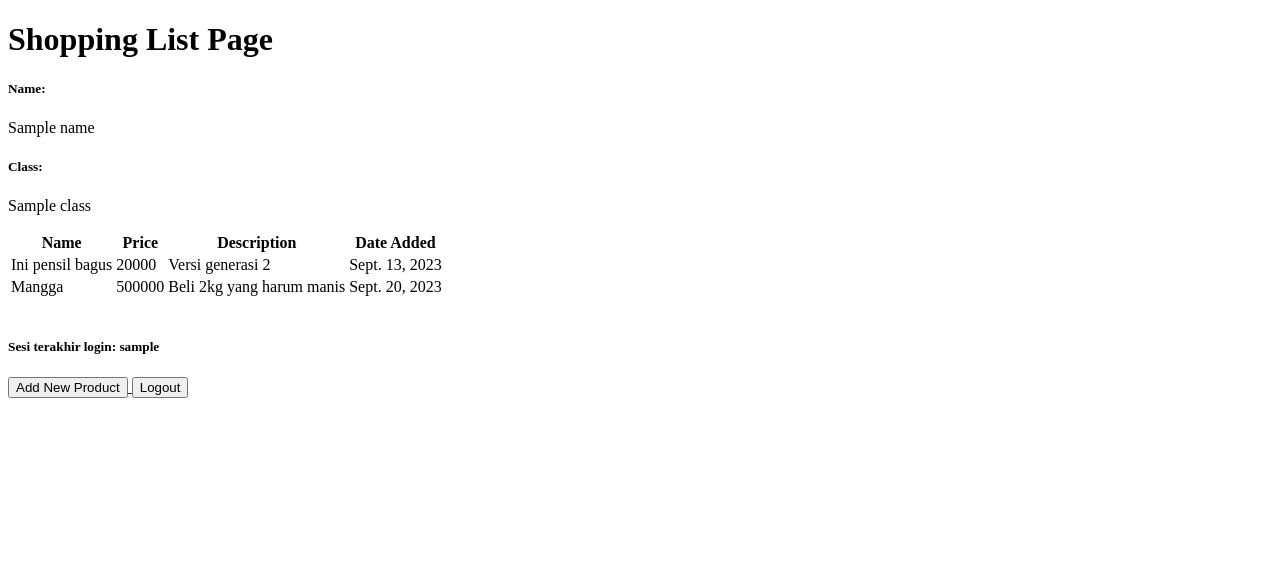
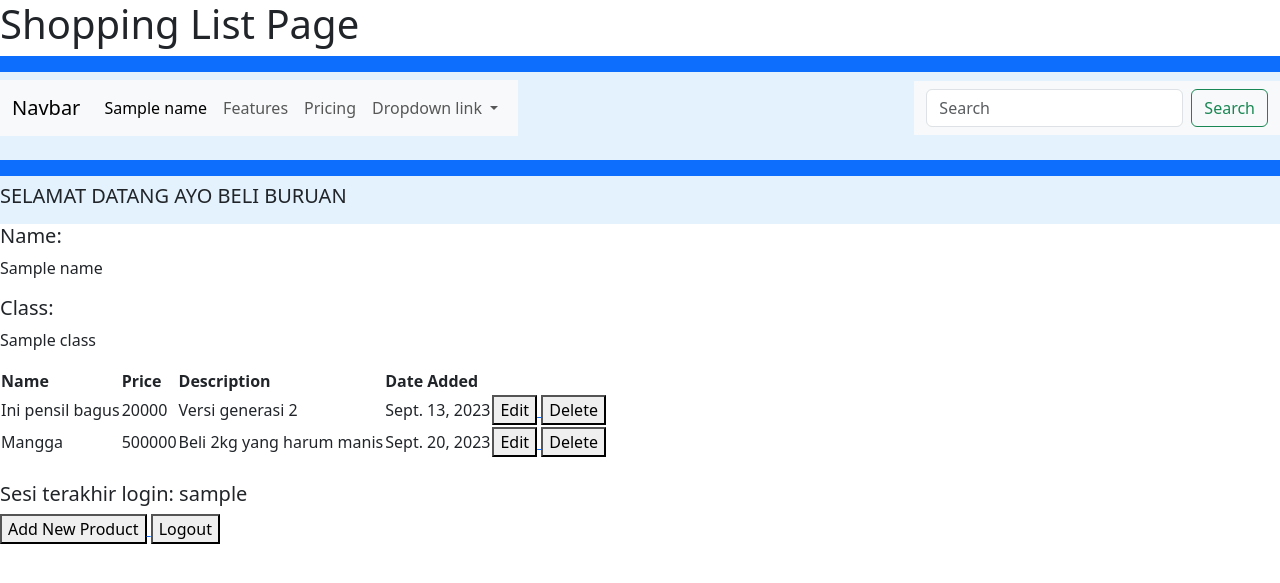
Before and after one commit to auliarizqiqi/shopping-list, a Django app: template main/templates/main.html in a window 1280 px wide. Shown: the top 583 px of the page. Run offline with Django 4.2, Linux system fonts and the light colour scheme; data comes from the database, SQL or seed files in the repository; both versions use the stored data as it was after the commit; the template is opened without the code that fills it: values that come from a table or form of the project are taken from there, most other values are stand-ins (such as "Sample title", 1, 10 or a date in 2020).

Commit message:
tutorial 4 selesai

```diff
--- a/main/templates/main.html
+++ b/main/templates/main.html
@@ -2,6 +2,67 @@
 
 {% block content %}
     <h1>Shopping List Page</h1>
+
+    <nav class="navbar bg-primary" data-bs-theme="dark">
+        <!-- Navbar content -->
+      </nav>
+
+
+      <nav class="navbar" style="background-color: #e3f2fd;">
+        <nav class="navbar navbar-expand-lg bg-body-tertiary">
+            <div class="container-fluid">
+              <a class="navbar-brand" href="#">Navbar</a>
+              <button class="navbar-toggler" type="button" data-bs-toggle="collapse" data-bs-target="#navbarNavDropdown" aria-controls="navbarNavDropdown" aria-expanded="false" aria-label="Toggle navigation">
+                <span class="navbar-toggler-icon"></span>
+              </button>
+              <div class="collapse navbar-collapse" id="navbarNavDropdown">
+                <ul class="navbar-nav">
+                  <li class="nav-item">
+                    <a class="nav-link active" aria-current="page" href="#">{{name}}</a>
+                  </li>
+                  <li class="nav-item">
+                    <a class="nav-link" href="#">Features</a>
+                  </li>
+                  <li class="nav-item">
+                    <a class="nav-link" href="#">Pricing</a>
+                  </li>
+                  <li class="nav-item dropdown">
+                    <a class="nav-link dropdown-toggle" href="#" role="button" data-bs-toggle="dropdown" aria-expanded="false">
+                      Dropdown link
+                    </a>
+                    <ul class="dropdown-menu">
+                      <li><a class="dropdown-item" href="#">Action</a></li>
+                      <li><a class="dropdown-item" href="#">Another action</a></li>
+                      <li><a class="dropdown-item" href="#">Something else here</a></li>
+                    </ul>
+                  </li>
+                </ul>
+              </div>
+            </div>
+        </nav>
+            <nav class="navbar bg-body-tertiary">
+                <div class="container-fluid">
+                  <form class="d-flex" role="search">
+                    <input class="form-control me-2" type="search" placeholder="Search" aria-label="Search">
+                    <button class="btn btn-outline-success" type="submit">Search</button>
+                  </form>
+                </div>
+              </nav>
+          </nav>
+      </nav>
+
+      <nav class="navbar" style="background-color: #e3f2fd;">
+        <!-- Navbar content -->
+      </nav>
+      <nav class="navbar bg-primary" data-bs-theme="dark">
+        <!-- Navbar content -->
+      </nav>
+
+      <nav class="navbar" style="background-color: #e3f2fd;">
+        <h5> SELAMAT DATANG AYO BELI BURUAN <h5>
+
+      </nav>
+
 
     <h5>Name:</h5>
     <p>{{name}}</p>
@@ -25,6 +86,18 @@
                 <td>{{product.price}}</td>
                 <td>{{product.description}}</td>
                 <td>{{product.date_added}}</td>
+                <td>
+                    <a href="{% url 'main:edit_product' product.pk %}">
+                        <button>
+                            Edit
+                        </button>
+                    </a>
+                    <a href="{% url 'main:delete_product' product.pk %}">
+                        <button>
+                            Delete
+                        </button>
+                    </a>
+                </td>
             </tr>
         {% endfor %}
     </table>
@@ -46,4 +119,5 @@
         </button>
     </a>
 
+
     {% endblock content %}
--- a/main/urls.py
+++ b/main/urls.py
@@ -7,6 +7,8 @@ from main.views import show_main, create_product, show_xml, show_json, show_xml_
 from main.views import register #sesuaikan dengan nama fungsi yang dibuat
 from main.views import login_user #sesuaikan dengan nama fungsi yang dibuat
 from main.views import logout_user
+from main.views import edit_product
+from main.views import delete_product
 
 app_name = 'main'
 
@@ -20,5 +22,7 @@ urlpatterns = [
     path('register/', register, name='register'),
     path('login/', login_user, name='login'),
     path('logout/', logout_user, name='logout'),
+    path('edit-product/<int:id>', edit_product, name='edit_product'),
+    path('delete/<int:id>', delete_product, name='delete_product'),
 
 ]
--- a/templates/base.html
+++ b/templates/base.html
@@ -9,10 +9,16 @@
         />
         {% block meta %}
         {% endblock meta %}
+        <link href="https://cdn.jsdelivr.net/npm/bootstrap@5.3.2/dist/css/bootstrap.min.css" rel="stylesheet" integrity="sha384-T3c6CoIi6uLrA9TneNEoa7RxnatzjcDSCmG1MXxSR1GAsXEV/Dwwykc2MPK8M2HN" crossorigin="anonymous">
+        <script src="https://code.jquery.com/jquery-3.6.0.min.js" integrity="sha384-KyZXEAg3QhqLMpG8r+J4jsl5c9zdLKaUk5Ae5f5b1bw6AUn5f5v8FZJoMxm6f5cH1" crossorigin="anonymous"></script>
+        <script src="https://cdn.jsdelivr.net/npm/@popperjs/core@2.11.8/dist/umd/popper.min.js" integrity="sha384-I7E8VVD/ismYTF4hNIPjVp/Zjvgyol6VFvRkX/vR+Vc4jQkC+hVqc2pM8ODewa9r" crossorigin="anonymous"></script>
+    <script src="https://cdn.jsdelivr.net/npm/bootstrap@5.3.2/dist/js/bootstrap.min.js" integrity="sha384-BBtl+eGJRgqQAUMxJ7pMwbEyER4l1g+O15P+16Ep7Q9Q+zqX6gSbd85u4mG4QzX+" crossorigin="anonymous"></script>
     </head>
 
     <body>
         {% block content %}
         {% endblock content %}
     </body>
+
+
 </html>
```
Also changed, not shown: main/templates/edit_product.html (added, +22 -0 lines), main/views.py (+23 -0 lines), db.sqlite3.
